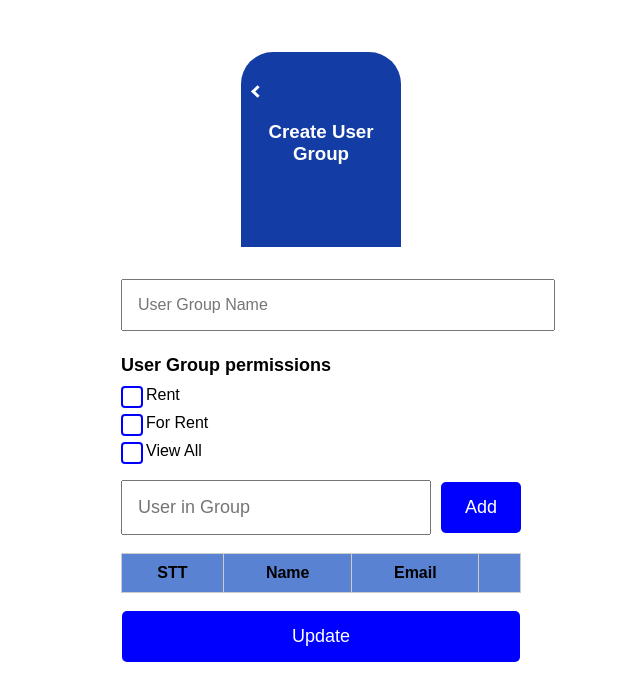
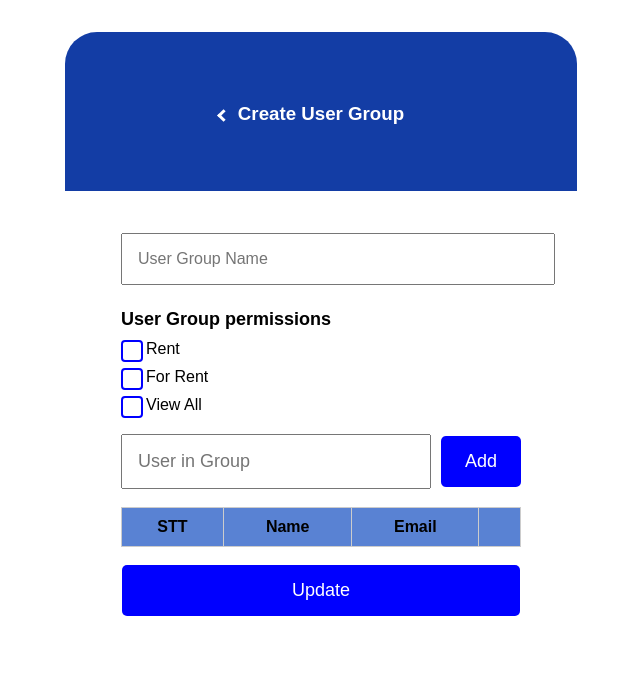
Before and after one commit to shp2018/SCEM, a React (Create React App) app in the folder SCEM Web/: page /userGroup/create in a window 1280 px wide. Shown: the top 700 px of the page, without its empty margins (319-959 px from the left). Built offline with nearby package versions, Linux system fonts and the light colour scheme.

Commit message:
fixed header not aligning

```diff
--- a/SCEM Web/src/css/userGroupCreate.css
+++ b/SCEM Web/src/css/userGroupCreate.css
@@ -1,11 +1,14 @@
 #userGroup-body {
     text-align: center;
     font-family: Arial, Helvetica, sans-serif;
+    width: 400px;
+    margin: 0 auto;
+    padding: 10px 20px 20px 20px;
 }
 
 #userGroup-header {
     background-color: #133da5;
-    padding-bottom: 4em;
+    padding-bottom: 3em;
     padding-top: 2em;
     border-top-left-radius: 2em;
     border-top-right-radius: 2em;
@@ -14,28 +17,23 @@
 
 #userGroup-titleText {
     color: white;
-    display: inline-block;
+    text-align: center;
+    font-family: Arial, Helvetica, sans-serif;
 }
 
 #userGroup-backButton {
     position: relative;
     display: inline-block;
-    right: 4em;
-    bottom: 0.1em;
+    top: 2.5em;
+    left: 30%;
     filter: invert(100%);
-}
-
-#userGroup-body {
-    width: 400px;
-    margin: 0 auto;
-    padding: 20px;
 }
 
 #userGroup-inputBox {
     margin-bottom: 20px;
 }
 
-#userGroup-inputBox input[type="text"] {
+#userGroup-inputBox .userGroup-textInput {
     width: 100%;
     padding: 15px;
     font-size: 16px;
@@ -59,7 +57,7 @@
     margin-bottom: 10px;
 }
 
-#userGroup-checkboxes input[type="checkbox"] {
+#userGroup-checkboxes .checkbox {
     margin-right: 10px;
     width: 20px;
     height: 20px;
@@ -71,7 +69,7 @@
     margin-top: 10px;
 }
 
-#userGroup-addUserSection input[type="text"] {
+#userGroup-addUserSection .userGroup-textInput {
     flex: 1;
     padding: 15px; /* Increase padding for height */
     font-size: 18px; /* Increase font size */
--- a/SCEM Web/src/routes/userGroupCreate.js
+++ b/SCEM Web/src/routes/userGroupCreate.js
@@ -76,7 +76,7 @@ const UserGroupCreate = () => {
     };
 
     return (
-        <div id="userGroup-body">
+        <div>
             <div id="userGroup-header">
                 <div id="userGroup-backButton">
                     <a href="/userGroup" className="arrow left"></a>
@@ -84,12 +84,15 @@ const UserGroupCreate = () => {
                 <h3 id="userGroup-titleText">Create User Group</h3>
             </div>
 
+            <div id="userGroup-body">
+
             <div id="userGroup-inputBox">
                 <input
                     type="text"
                     value={groupName}
                     onChange={handleGroupNameChange}
                     placeholder="User Group Name"
+                    className={"userGroup-textInput"}
                 />
             </div>
             <h4 id="userGroup-permissionsHeader">User Group permissions</h4>
@@ -128,6 +131,7 @@ const UserGroupCreate = () => {
                     value={userInGroup}
                     onChange={handleUserInGroupChange}
                     placeholder="User in Group"
+                    className={"userGroup-textInput"}
                 />
                 <button id="userGroup-addButton" onClick={handleAddUser}>
                     Add
@@ -165,6 +169,7 @@ const UserGroupCreate = () => {
             <button id="userGroup-saveButton" onClick={handleSaveUserGroup}>
                 Update
             </button>
+            </div>
         </div>
     );
 };
```
